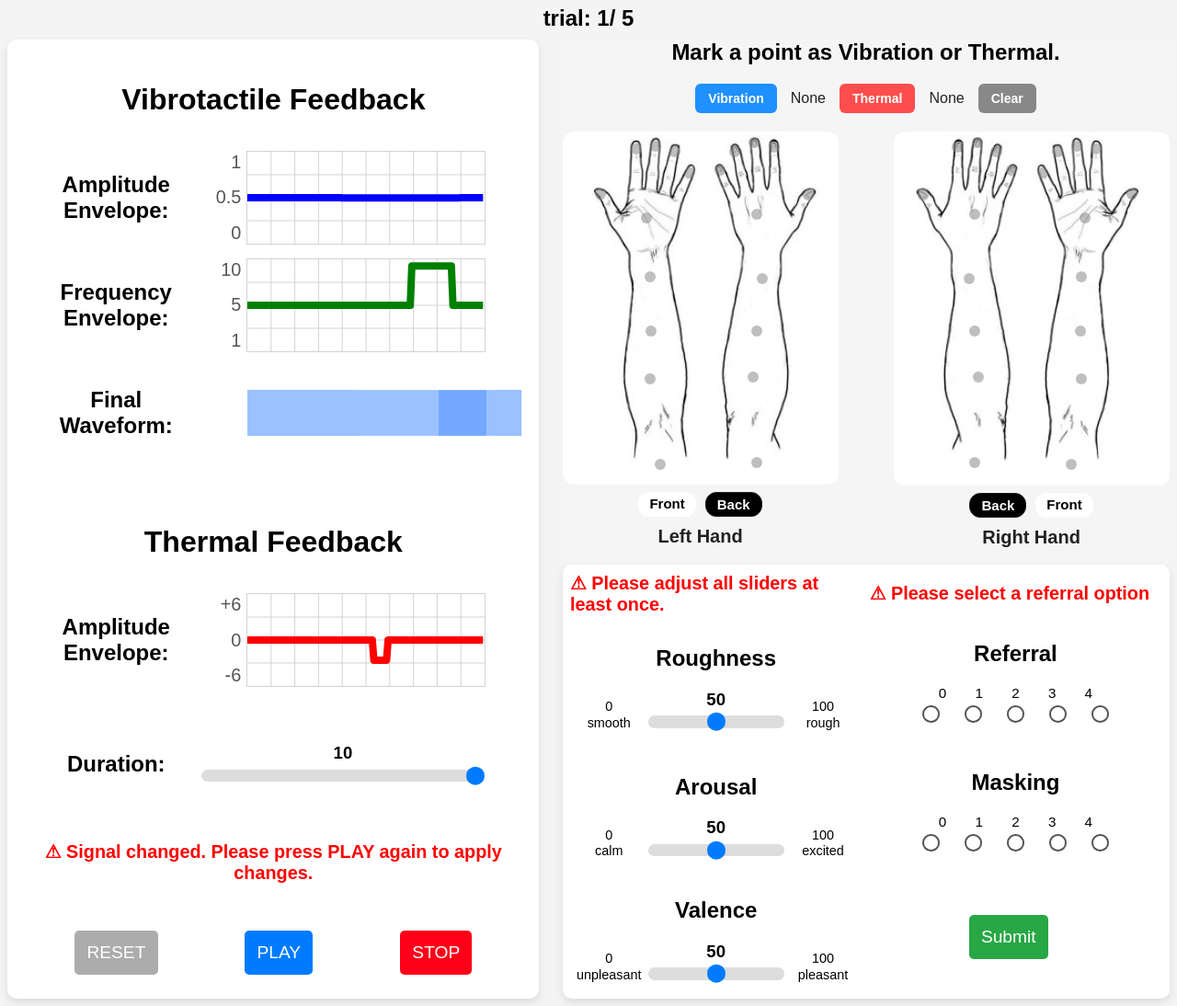
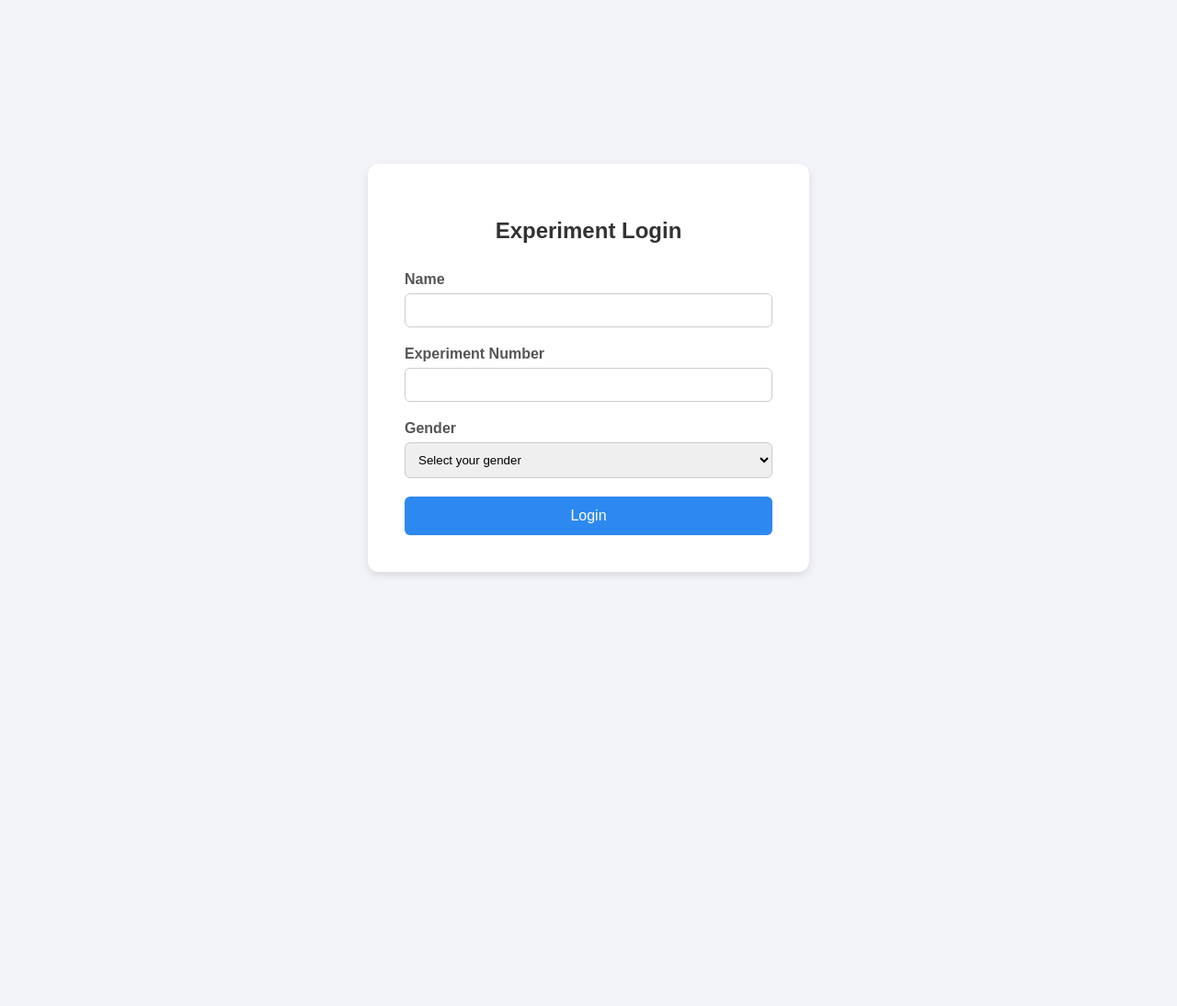
Before and after one commit to Kangsuyeon01/vib-thermal, a Flask app: page / in a window 1280 px wide. Shown: the whole page at 92% size. After the commit the page ends 626 px from the top, so only its background shows below. Run offline with Flask 3, Linux system fonts and the light colour scheme; some libraries are stand-ins or nearby versions.

Commit message:
Feat: login form

```diff
--- a/app.py
+++ b/app.py
@@ -1,4 +1,4 @@
-from flask import Flask, render_template, request, jsonify, Response
+from flask import Flask, render_template, request, jsonify, redirect, Response, session
 import mimetypes
 import json, os
 import numpy as np
@@ -6,26 +6,41 @@ import scipy.io.wavfile
 from datetime import datetime
 import time
 import shutil
+from user_info import save_user_info
 
-
-# 시리얼 포트 설정 및 연결
-from play_signal.play_vib_ther_signal import run_stim_from_json, reconnect_serial  # reconnect_serial 추가
-ser = reconnect_serial(port="COM4")  # 포트 이름 확인 필요
-
-if ser is None:
-    raise RuntimeError("❌ Arduino 연결 실패. 포트를 확인하세요.")
+# 시리얼 포트 설정 및 연결 (필요 시 사용)
+# from play_signal.play_vib_ther_signal import run_stim_from_json, reconnect_serial
+# ser = reconnect_serial(port="COM4")
 
 mimetypes.add_type('application/javascript', '.mjs')
 
 app = Flask(__name__)
-user_num = 1
-trial = 1
+app.secret_key = "1234"
 last_unix_time = 0
-os.makedirs(f"static/save_data/{user_num}",exist_ok=True)
-dir_path = f"static/save_data/{user_num}"
-@app.route("/")
-def home():
-    return render_template("index.html", load_content=render_template("body_point_load.html"))
+
+@app.route("/", methods=["GET", "POST"])
+def login():
+    if request.method == "POST":
+        name = request.form["name"]
+        experiment_id = request.form["experiment_id"]
+        gender = request.form["gender"]
+
+        success, trial_number = save_user_info(name, experiment_id, gender)
+        if not success:
+            return "Experiment ID exists with a different name. Please check your input."
+
+        session["user_id"] = experiment_id
+        session["trial"] = trial_number  # trial도 세션에 저장
+        return redirect("/main")
+    return render_template("login.html")
+
+@app.route("/main")
+def main():
+    if "user_id" not in session:
+        return redirect("/")
+
+    trial = session.get("trial", 1)
+    return render_template("index.html", load_content=render_template("body_point_load.html"), trial=trial)
 
 @app.route("/body_point_maker")
 def body_site_point_maker():
@@ -39,87 +54,105 @@ def body_site_point_loader():
         return jsonify({"status": "success", "received": data})
     return render_template("body_point_load.html")
 
-# @app.route("/play_signals", methods=["POST"])
-# def play_signals():
-#     # Receive JSON data from frontend
-#     data = request.get_json()
-#     vib_signal = np.array(data["vib_signal"], dtype=np.float32)
-#     sample_rate = data["sample_rate"]
-#     # timestamp file name
-#     filename = f"vib_signal_{datetime.now().strftime('%Y%m%d%H%M%S%f')}.wav"
-#     # filename = f"vib_signal_tmp.wav"
-#     filepath = os.path.join("static","save_data",filename)
-#     os.makedirs(os.path.dirname(filepath), exist_ok=True)
-
-#     # Save the vibration signal as a WAV file
-#     scipy.io.wavfile.write(filepath, sample_rate, vib_signal)
-
-#     # Return the file path to the client for playback
-#     return jsonify({
-#         "status": "success",
-#         "wav_url": f"/{filepath}"
-#     })
-
-
-
 @app.route("/play_signals", methods=["POST"])
 def play_signals():
     global last_unix_time
+    if "user_id" not in session:
+        return jsonify({"status": "error", "message": "Not logged in"}), 403
+
     data = request.get_json()
-    print("[Flask] Received signal for play")
-    timestamp = str(int(time.time()))
-    last_unix_time = timestamp
+    vib_signal = np.array(data["vib_signal"], dtype=np.float32)
+    sample_rate = data["sample_rate"]
+    last_unix_time = int(time.time())  # Update timestamp
 
-    def generate_response():
-        yield 'data: {"status": "started"}\n\n'
-        run_stim_from_json(data, dir_path, timestamp, ser)  # ✅ ser 추가됨
-        yield 'data: {"status": "completed"}\n\n'
+    filename = f"vib_signal_{datetime.now().strftime('%Y%m%d%H%M%S%f')}.wav"
+    filepath = os.path.join("static", "save_data", session["user_id"], filename)
+    os.makedirs(os.path.dirname(filepath), exist_ok=True)
 
-    return Response(generate_response(), mimetype='text/event-stream')
+    scipy.io.wavfile.write(filepath, sample_rate, vib_signal)
+
+    return jsonify({
+        "status": "success",
+        "wav_url": f"/{filepath}"
+    })
 
 @app.route("/stop_signal", methods=["POST"])
 def stop_signal():
     global ser
-    if ser and ser.is_open:
-        ser.write(b"STOP\n")
-        ser.flush()
-        print("[Flask] STOP command sent to Arduino.")
-        return jsonify({"status": "stopped"})
-    else:
-        return jsonify({"status": "error", "message": "Serial not connected"})
+    try:
+        if ser and ser.is_open:
+            ser.write(b"STOP\n")
+            ser.flush()
+            print("[Flask] STOP command sent to Arduino.")
+            return jsonify({"status": "stopped"})
+    except Exception as e:
+        return jsonify({"status": "error", "message": str(e)})
+    return jsonify({"status": "error", "message": "Serial not connected"})
+# @app.route("/play_signals", methods=["POST"])
+# def play_signals():
+#     global last_unix_time
+#     data = request.get_json()
+#     print("[Flask] Received signal for play")
+#     timestamp = str(int(time.time()))
+#     last_unix_time = timestamp
 
+#     def generate_response():
+#         yield 'data: {"status": "started"}\n\n'
+#         run_stim_from_json(data, dir_path, timestamp, ser)
+#         yield 'data: {"status": "completed"}\n\n'
 
-# save signal, body site and user rating
+#     return Response(generate_response(), mimetype='text/event-stream')
+
 @app.route("/save_result", methods=["POST"])
 def save_result():
-    global trial
+    global last_unix_time
+    user_id = session.get("user_id")
+    if not user_id:
+        return jsonify({"status": "error", "message": "User not logged in"}), 403
+
     data = request.get_json()
-
-    # 🔹 1. Validate received data
-    required_keys = ["vib_signal","vib_amp","vib_freq", "thermal_signal", "sample_rate", "duration","body_sites", "ratings"]
+    required_keys = ["vib_signal", "vib_amp", "vib_freq", "thermal_signal", "sample_rate", "duration", "body_sites", "ratings"]
     if not all(key in data for key in required_keys):
         return jsonify({"status": "error", "message": "Missing required data"}), 400
 
-    # 🔹 2. Log received data
-    print("Received Data:")
-    print(f"- Vib Signal: {len(data['vib_signal'])} samples")
-    print(f"- Vib amp: {len(data['vib_amp'])} samples")
-    print(f"- Vib freq: {len(data['vib_freq'])} samples")
-    print(f"- Thermal Signal: {len(data['thermal_signal'])} samples")
-    print(f"- Sample Rate: {data['sample_rate']} Hz")
-    print(f"- Body Sites: {data['body_sites']} selected points")
-    print(f"- Ratings: {data['ratings']}")
+    # 🔹 1. trial 번호 계산: dataset.csv에서 해당 user_id가 몇 번 저장됐는지 확인
+    dataset_path = "static/save_data/dataset.csv"
+    trial = 1
+    if os.path.exists(dataset_path):
+        with open(dataset_path, "r", newline='') as f:
+            reader = csv.DictReader(f)
+            trial = sum(1 for row in reader if row["user_id"] == user_id) + 1
 
-    # 🔹 3. Save data to JSON file
-    with open(f"static/save_data/{user_num}/{trial}_collected_data.json", "w") as f:
+    # 🔹 2. 경로 설정
+    user_dir = f"static/save_data/{user_id}"
+    os.makedirs(user_dir, exist_ok=True)
+    json_path = f"{user_dir}/{trial}_collected_data.json"
+    csv_src_path = f"{user_dir}/logs/arduino_log_{last_unix_time}.csv"
+    csv_dst_path = f"{user_dir}/{trial}_arduino_log.csv"
+
+    # 🔹 3. JSON 저장
+    with open(json_path, "w") as f:
         json.dump(data, f)
-        # csv last_unix_time 에 있는거 저장하기
-    csv_path = os.path.join(f"static/save_data/{user_num}/logs", f"arduino_log_{last_unix_time}.csv")
-    dst_path = os.path.join(f"static/save_data/{user_num}/", f"{trial}_arduino_log.csv")
-    shutil.move(csv_path, dst_path)
-    trial += 1
+
+    # 🔹 4. CSV 로그 이동
+    if os.path.exists(csv_src_path):
+        shutil.move(csv_src_path, csv_dst_path)
+    else:
+        print(f"[WARNING] Arduino log not found at {csv_src_path}")
+
+    # 🔹 5. dataset.csv에 기록
+    with open(dataset_path, "a", newline='') as f:
+        writer = csv.DictWriter(f, fieldnames=["user_id", "trial", "json_path", "csv_path"])
+        if f.tell() == 0:
+            writer.writeheader()
+        writer.writerow({
+            "user_id": user_id,
+            "trial": trial,
+            "json_path": json_path,
+            "csv_path": csv_dst_path
+        })
+
     return jsonify({"status": "success", "message": "Data saved successfully"})
 
-
 if __name__ == "__main__":
-    app.run(host='0.0.0.0',port=8080, debug=True)
+    app.run(host='0.0.0.0', port=8080, debug=True)
--- a/templates/index.html
+++ b/templates/index.html
@@ -12,7 +12,10 @@
     <script src="static/main.mjs" type="module"></script>
 </head>
     <body>
-        <h2 class="trial-num">trial: <span id="trial_current_label">1</span>/ <span id="trial_end_label"></span></h2>
+      <h2 class="trial-num">
+        trial: <span id="trial_current_label">{{ trial }}</span>/
+        <span id="trial_end_label"></span>
+      </h2>
         <div class="main-container">
           <div class="signal-container card">
             <div class="vibration">
--- a/templates/login.html
+++ b/templates/login.html
@@ -3,26 +3,86 @@
 <head>
   <meta charset="UTF-8">
   <title>Experiment Login</title>
+  <style>
+    body {
+      font-family: Arial, sans-serif;
+      background-color: #f2f4f8;
+      display: flex;
+      justify-content: center;
+      align-items: center;
+      height: 100vh;
+      margin: 0;
+    }
+
+    .login-box {
+      background-color: white;
+      padding: 40px;
+      border-radius: 12px;
+      box-shadow: 0 4px 10px rgba(0, 0, 0, 0.1);
+      width: 100%;
+      max-width: 400px;
+    }
+
+    .login-box h2 {
+      text-align: center;
+      margin-bottom: 30px;
+      color: #333;
+    }
+
+    label {
+      font-weight: bold;
+      margin-bottom: 6px;
+      display: block;
+      color: #555;
+    }
+
+    input[type="text"],
+    select {
+      width: 100%;
+      padding: 10px;
+      margin-bottom: 20px;
+      border-radius: 6px;
+      border: 1px solid #ccc;
+      box-sizing: border-box;
+    }
+
+    input[type="submit"] {
+      width: 100%;
+      padding: 12px;
+      background-color: #2d89ef;
+      color: white;
+      border: none;
+      border-radius: 6px;
+      cursor: pointer;
+      font-size: 16px;
+    }
+
+    input[type="submit"]:hover {
+      background-color: #1b6ed1;
+    }
+  </style>
 </head>
 <body>
-  <h2>Experiment Login Form</h2>
-  <form action="/submit" method="POST">
-    <label for="name">Name:</label><br>
-    <input type="text" id="name" name="name" required><br><br>
+  <div class="login-box">
+    <h2>Experiment Login</h2>
+    <form action="/" method="POST">
+      <label for="name">Name</label>
+      <input type="text" id="name" name="name" required>
 
-    <label for="experiment_id">Experiment Number:</label><br>
-    <input type="text" id="experiment_id" name="experiment_id" required><br><br>
+      <label for="experiment_id">Experiment Number</label>
+      <input type="text" id="experiment_id" name="experiment_id" required>
 
-    <label for="gender">Gender:</label><br>
+      <label for="gender">Gender</label>
       <select id="gender" name="gender" required>
         <option value="" disabled selected>Select your gender</option>
         <option value="female">Female</option>
         <option value="male">Male</option>
         <option value="other">Other</option>
         <option value="prefer_not_to_say">Prefer not to say</option>
-    </select><br><br>
+      </select>
 
       <input type="submit" value="Login">
     </form>
+  </div>
 </body>
 </html>
```
Also changed, not shown: play_signal/play_vib_ther_signal.py (+7 -8 lines), user_info.py (added, +43 -0 lines), 1 other file. Lines whose indentation alone changed are shown as unchanged.
